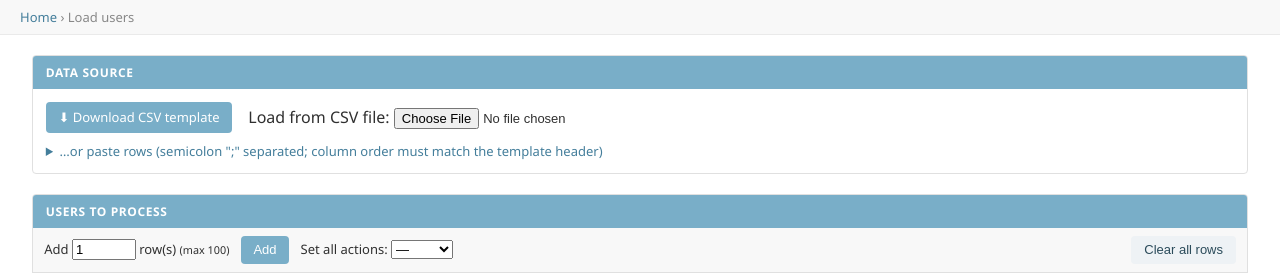
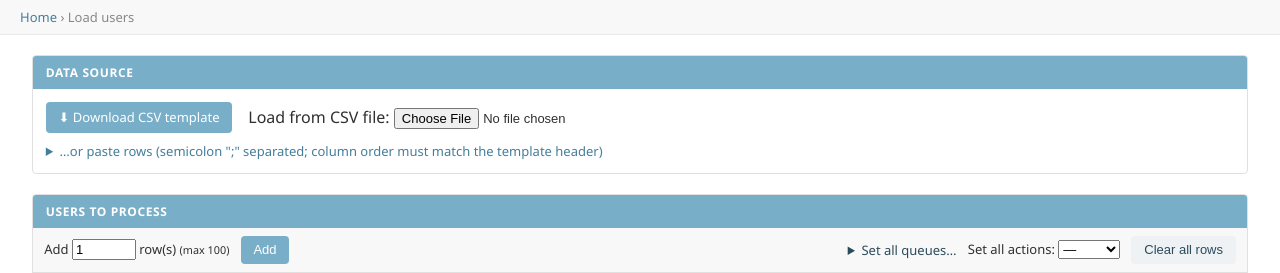
Before and after one commit to siarhei-leuchanka/rossum-user-loader, a Flask app: template src/rossum_user_loader/web/templates/index.html in a window 1280 px wide. Shown: the part 51-324 px from the top of the page. Run offline with Flask 3, Linux system fonts and the light colour scheme; the visitor is signed in with stand-in values (Sample User, id 1); the template is opened without the code that fills it: most values are stand-ins (such as "Sample title", 1, 10 or a date in 2020); parts of the project's set-up code (start-up, migrations or seed data) failed here and were passed over.

Commit message:
feat(web): bulk 'Set all queues' picker with apply-to-all-rows; move 'Set all actions' to the right

```diff
--- a/src/rossum_user_loader/web/templates/index.html
+++ b/src/rossum_user_loader/web/templates/index.html
@@ -94,6 +94,15 @@
     .q-list label { display: block; white-space: nowrap; cursor: pointer; padding: 0 2px; font-weight: normal; }
     .q-list input[type="checkbox"] { width: auto; margin-right: 4px; }
     .q-unmatched { color: #b00020; font-size: 12px; margin-top: 2px; }
+
+    /* Bulk "Set all queues" popover (mirrors per-row queue widget). */
+    .bulk-queues { position: relative; }
+    .bulk-queues > summary { cursor: pointer; color: #2b4b5a; }
+    .bulk-queues-body { position: absolute; right: 0; top: 1.7rem; z-index: 20; width: 18rem;
+      background: #fff; border: 1px solid var(--dj-line); border-radius: 4px; padding: .5rem;
+      box-shadow: 0 2px 8px rgba(0,0,0,.18); }
+    .bulk-queues-body #bulk-queue-search { width: 100%; }
+    .bulk-queues-body .button { margin-top: .4rem; }
   </style>
 </head>
 <body>
@@ -138,6 +147,15 @@
         <div class="table-toolbar">
           <label>Add <input id="nrows" type="number" value="1" min="1" max="100" class="num"> row(s) <small>(max 100)</small></label>
           <button class="button" onclick="addRows(parseInt(document.getElementById('nrows').value)||1)">Add</button>
+          <span class="spacer"></span>
+          <details class="bulk-queues">
+            <summary>Set all queues…</summary>
+            <div class="bulk-queues-body">
+              <input type="text" id="bulk-queue-search" placeholder="search queues…">
+              <div id="bulk-queue-list" class="q-list"></div>
+              <button class="button" onclick="applyQueuesToAll()">Apply queues to all rows</button>
+            </div>
+          </details>
           <label>Set all actions:
             <select onchange="if(this.value){setAllActions(this.value);} this.value='';">
               <option value="">—</option>
@@ -145,7 +163,6 @@
               <option value="patch">Patch</option>
             </select>
           </label>
-          <span class="spacer"></span>
           <button class="button secondary" onclick="clearGrid()">Clear all rows</button>
         </div>
         <div class="table-wrap">
@@ -618,6 +635,42 @@
       });
     }
 
+    // --- Bulk "Set all queues": pick queues once, apply to every row ---
+    function buildBulkQueues() {
+      const list = document.getElementById('bulk-queue-list');
+      const search = document.getElementById('bulk-queue-search');
+      if (!list || !search) return;
+      QUEUES.forEach(q => {
+        const label = document.createElement('label');
+        label.dataset.search = (q.name + ' ' + q.id).toLowerCase();
+        const cb = document.createElement('input');
+        cb.type = 'checkbox';
+        cb.value = String(q.id);
+        label.appendChild(cb);
+        label.appendChild(document.createTextNode(' ' + q.name + ' (' + q.id + ')'));
+        list.appendChild(label);
+      });
+      search.addEventListener('input', () => {
+        const term = search.value.trim().toLowerCase();
+        list.querySelectorAll('label').forEach(l => {
+          l.style.display = (!term || l.dataset.search.indexOf(term) >= 0) ? '' : 'none';
+        });
+      });
+    }
+
+    function applyQueuesToAll() {
+      const wanted = new Set(
+        Array.from(document.querySelectorAll('#bulk-queue-list input[type="checkbox"]:checked'))
+          .map(c => c.value)
+      );
+      const widgets = document.querySelectorAll('#grid .queue-widget');
+      if (!widgets.length) { alert('No rows yet — add or load rows first.'); return; }
+      widgets.forEach(w => {
+        w.querySelectorAll('input[type="checkbox"]').forEach(cb => { cb.checked = wanted.has(cb.value); });
+      });
+    }
+
+    buildBulkQueues();
     // Start empty — rows are added only when the user presses "Add".
   </script>
 </body>
```
Also changed, not shown: tests/test_web.py (+8 -0 lines).
